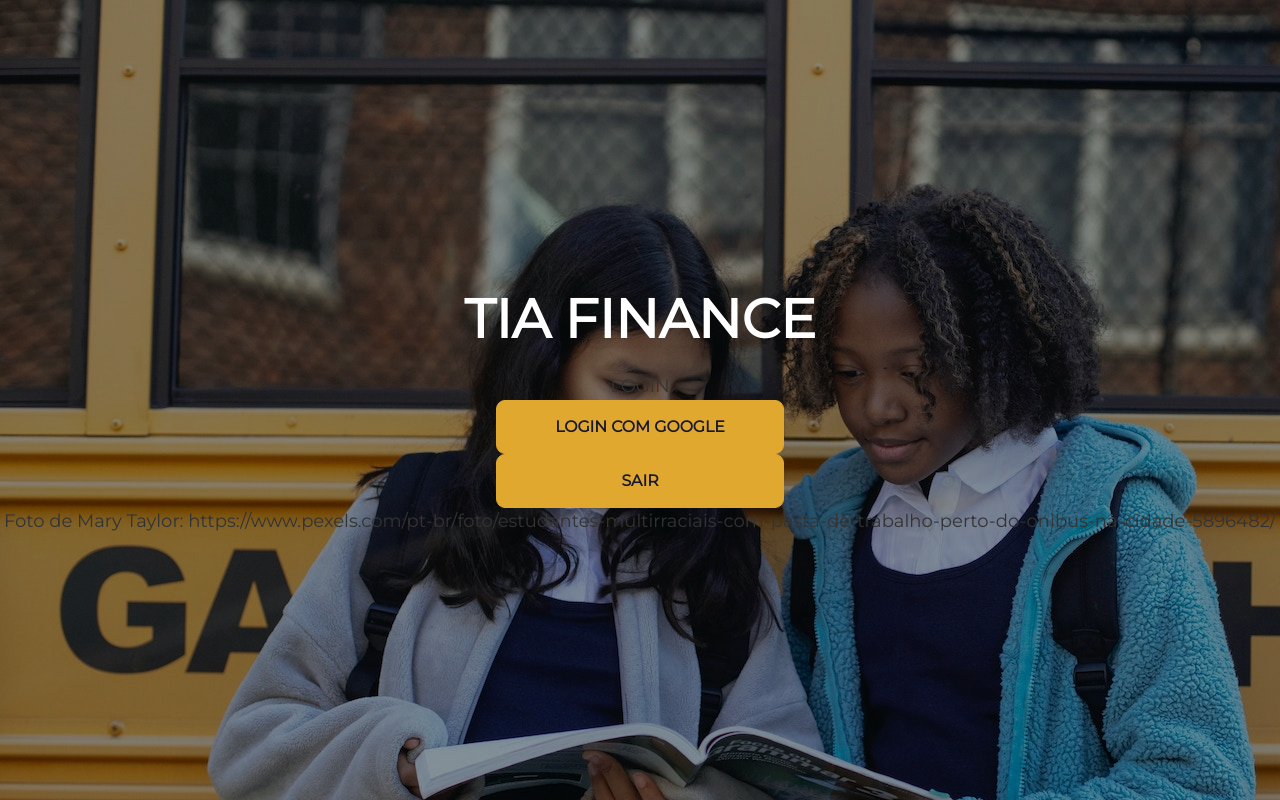
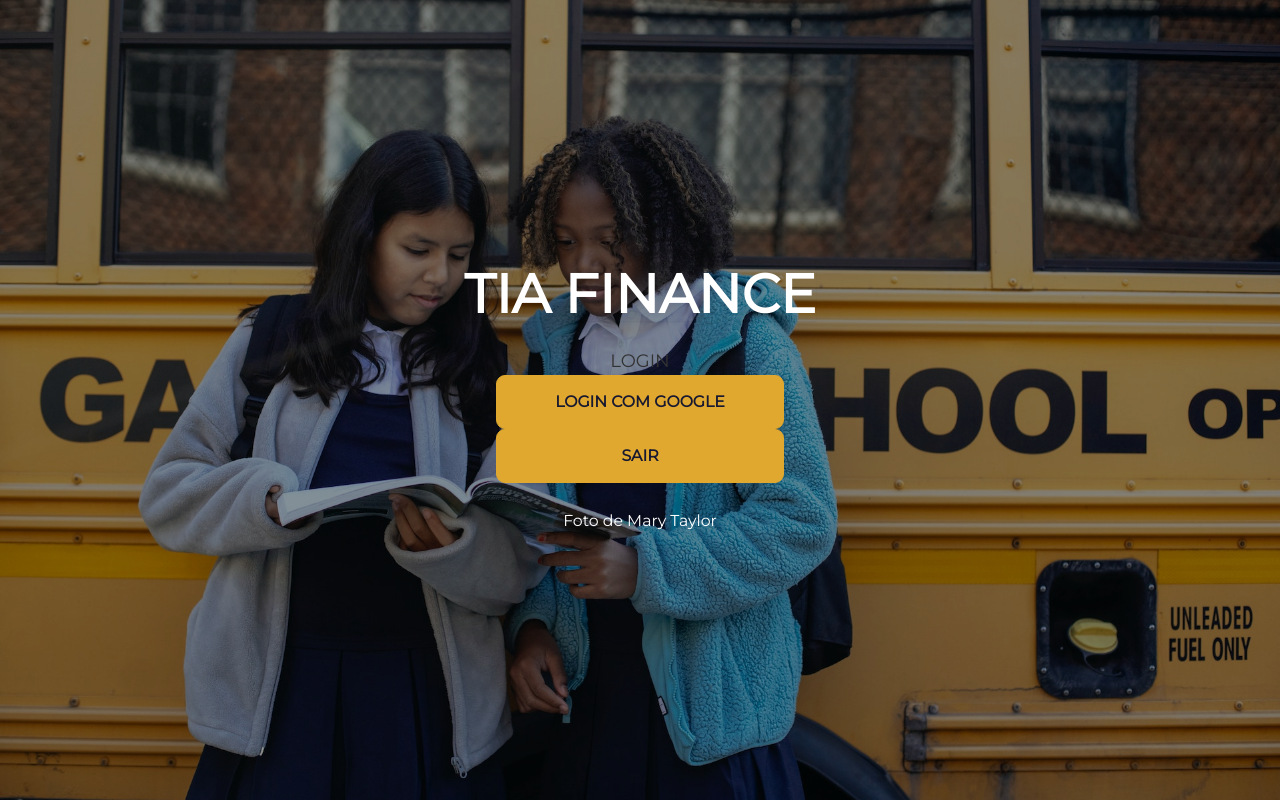
Before and after one commit to digitalbocca/tia-finance, a Vue app: page /#/login in a window 1280 px wide. Built offline with nearby package versions, Linux system fonts and the light colour scheme; no server answers.

Commit message:
Ajusta o layout

```diff
--- a/src/app.vue
+++ b/src/app.vue
@@ -1,8 +1,13 @@
 <template>
   <app-title></app-title>
   <router-view></router-view>
-  <div>
-    Foto de Mary Taylor: https://www.pexels.com/pt-br/foto/estudantes-multirraciais-com-pasta-de-trabalho-perto-do-onibus-na-cidade-5896482/
+  <div class="footer">
+    <a
+      href="https://www.pexels.com/pt-br/foto/estudantes-multirraciais-com-pasta-de-trabalho-perto-do-onibus-na-cidade-5896482/"
+      target="_blank"
+    >
+      Foto de Mary Taylor
+    </a>
   </div>
 </template>
 
@@ -12,6 +17,11 @@ import AppTitle from './components/app-title.vue'
 
 </script>
 
-<style>
+<style lang="sass">
+
+.footer
+  @apply text-white text-center
+  @apply my-6
+  @apply flex justify-center
 
 </style>
--- a/src/css/styles.css
+++ b/src/css/styles.css
@@ -21,14 +21,15 @@ html, body {
 }
 
 .background {
-  position: absolute;
+  position: fixed;
   top: 0;
   left: 0;
   min-height: 100vh;
+  height: 100%;
   min-width: 100vw;
   background-image: url('./../img/pexels-mary-taylor-5896482.jpg');
-  background-repeat: none;
-  background-position: cover;
+  background-position: center;
+  background-size: cover;
   filter: opacity(0.6);
   z-index: 1
 }
```
